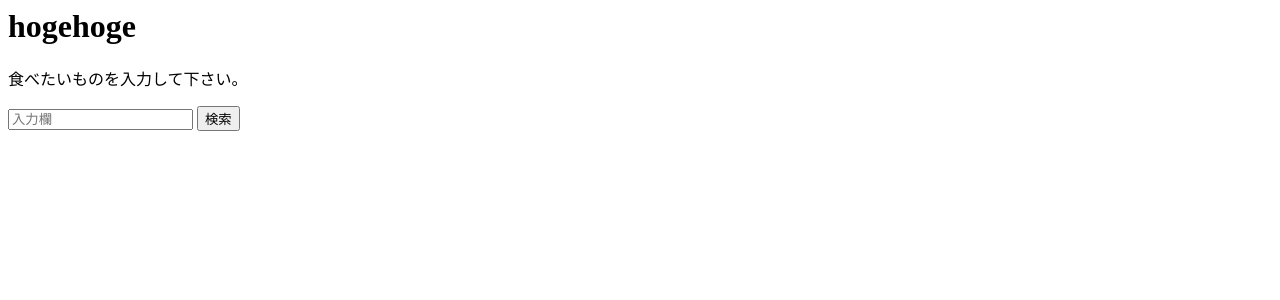
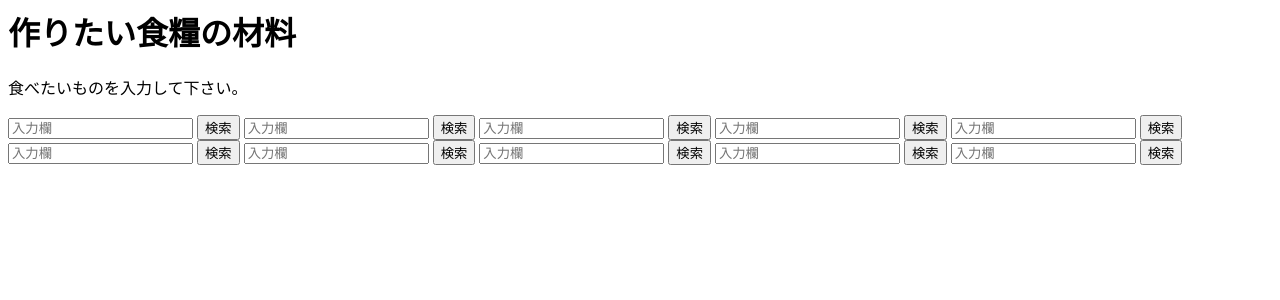
Before and after one commit to kkron4221/food_list, a Django app: template mysite/food_list/templates/food_list/index.html in a window 1280 px wide. Shown: the top 300 px of the page. Run offline with Django 3.2, Linux system fonts and the light colour scheme; the template is opened without the code that fills it, so the values that code supplies are empty.

Commit message:
Add many forms

```diff
--- a/mysite/food_list/templates/food_list/index.html
+++ b/mysite/food_list/templates/food_list/index.html
@@ -1,7 +1,25 @@
-<h1>hogehoge</h1>
+<h1>作りたい食糧の材料</h1>
 <form action="{% url 'food_list:results' %}" method="post">
   {% csrf_token %}
   <p>食べたいものを入力して下さい。</p>
   <input type="search" name="search" placeholder="入力欄">
   <input type="submit" name="submint" value="検索">
+  <input type="search" name="search" placeholder="入力欄">
+  <input type="submit" name="submint" value="検索">
+  <input type="search" name="search" placeholder="入力欄">
+  <input type="submit" name="submint" value="検索">
+  <input type="search" name="search" placeholder="入力欄">
+  <input type="submit" name="submint" value="検索">
+  <input type="search" name="search" placeholder="入力欄">
+  <input type="submit" name="submint" value="検索">
+  <input type="search" name="search" placeholder="入力欄">
+  <input type="submit" name="submint" value="検索">
+  <input type="search" name="search" placeholder="入力欄">
+  <input type="submit" name="submint" value="検索">
+  <input type="search" name="search" placeholder="入力欄">
+  <input type="submit" name="submint" value="検索">
+  <input type="search" name="search" placeholder="入力欄">
+  <input type="submit" name="submint" value="検索">
+  <input type="search" name="search" placeholder="入力欄">
+  <input type="submit" name="submint" value="検索">
 </form>
--- a/mysite/food_list/templates/food_list/result.html
+++ b/mysite/food_list/templates/food_list/result.html
@@ -1,6 +1,3 @@
-
-
-
 <h1>○日間に必要な材料</h1>
 
 <h2>食糧</h2>
--- a/mysite/food_list/test.py
+++ b/mysite/food_list/test.py
@@ -1,6 +1,4 @@
 from django.test import TestCase
-
-from .models import InputForm
 
 class Tests()：
   def string_test(self):
--- a/mysite/food_list/urls.py
+++ b/mysite/food_list/urls.py
@@ -3,7 +3,6 @@ from . import views
 
 app_name = 'food_list'
 urlpatterns = [
-  path('', views.index, name='index'),
-  path('search/', views.search, name='search'),
+  path('index/', views.index, name='index'),
   path('results/', views.results, name='results'),
 ]
```
Also changed, not shown: mysite/food_list/views.py (+5 -11 lines).
